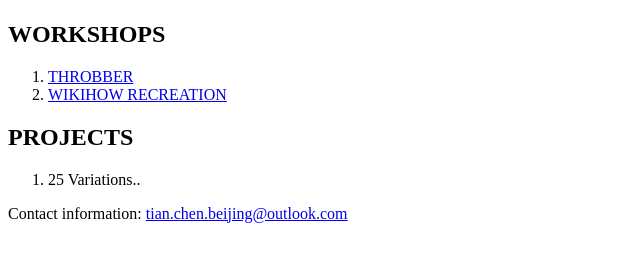
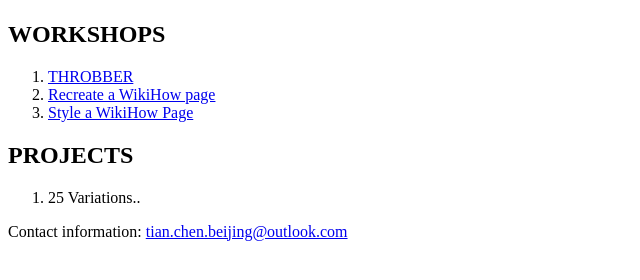
Before and after one commit to YipingZhong/interactive, a plain HTML site: page index.html in a window 1280 px wide. Shown: the part 172-452 px from the top of the page, without its empty margins (0-640 px from the left). Drawn offline with Linux system fonts and the light colour scheme.

Commit message:
small fix
small fix

```diff
--- a/index.html
+++ b/index.html
@@ -16,7 +16,8 @@
   <h2>WORKSHOPS</h2>
   <ol>
 	<li><a href="workshop01/">THROBBER</a></li>
-	<li><a href="workshop02/">WIKIHOW RECREATION</a></li>
+	<li><a href="workshop02/">Recreate a WikiHow page</a></li>
+	<li><a href="workshop03/">Style a WikiHow Page</a></li>
   </ol>
 
   <h2>PROJECTS</h2>
```
Also changed, not shown: workshop03/index.html (+1 -1 lines).
